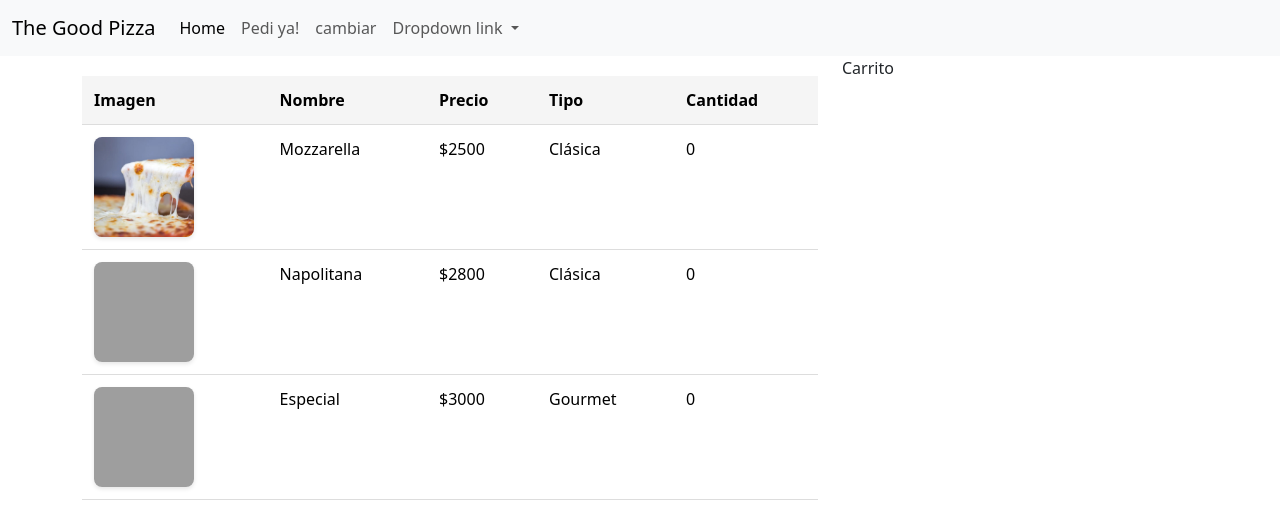
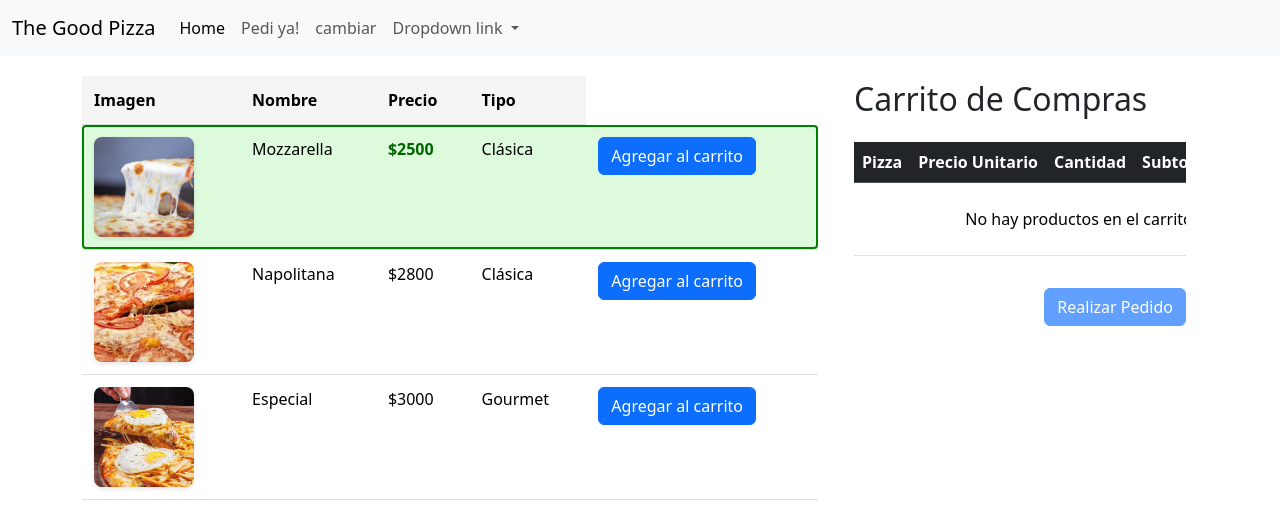
Before and after one commit to JulioTudai/proyectoAngular, an Angular app: page / in a window 1280 px wide. Shown: the top 528 px of the page. Built offline with nearby package versions, Linux system fonts and the light colour scheme; grey boxes are pictures that could not be loaded.

Commit message:
se agregaron interfaces y directivas, pizza y carrito

```diff
--- a/angular.json
+++ b/angular.json
@@ -33,10 +33,8 @@
             "tsConfig": "tsconfig.app.json",
             "inlineStyleLanguage": "scss",
             "assets": [
-              {
-                "glob": "**/*",
-                "input": "public"
-              }
+              "src/favicon.ico",
+              "src/assets"
             ],
             "styles": [
               "src/styles.scss"
@@ -92,10 +90,8 @@
             "tsConfig": "tsconfig.spec.json",
             "inlineStyleLanguage": "scss",
             "assets": [
-              {
-                "glob": "**/*",
-                "input": "public"
-              }
+              "src/favicon.ico",
+              "src/assets"
             ],
             "styles": [
               "src/styles.scss"
--- a/src/app/app.component.html
+++ b/src/app/app.component.html
@@ -35,7 +35,9 @@
         <div class="col-8">
             <app-pizza-list></app-pizza-list>
         </div>
-        <div class="col-4">Carrito</div>
+        <div class="col-4">
+          <app-carrito></app-carrito>
+        </div>
     </div>
 </div>
 </div>
--- a/src/app/app.module.ts
+++ b/src/app/app.module.ts
@@ -4,11 +4,13 @@ import { BrowserModule } from '@angular/platform-browser';
 import { AppRoutingModule } from './app-routing.module';
 import { AppComponent } from './app.component';
 import { PizzaListComponent } from './pizza-list/pizza-list.component';
+import { CarritoComponent } from './carrito/carrito.component';
 
 @NgModule({
   declarations: [
     AppComponent,
-    PizzaListComponent
+    PizzaListComponent,
+    CarritoComponent
   ],
   imports: [
     BrowserModule,
--- /dev/null
+++ b/src/app/carrito/Carrito.ts
@@ -0,0 +1,5 @@
+export interface CarritoItem {
+  nombre: string;
+  precio: number;
+  cantidad: number;
+}
--- /dev/null
+++ b/src/app/carrito/carrito.component.html
@@ -0,0 +1,50 @@
+<div class="container mt-4">
+  <h2 class="mb-4">Carrito de Compras</h2>
+
+  <div class="table-responsive">
+    <table class="table table-hover">
+      <thead class="table-dark">
+        <tr>
+          <th>Pizza</th>
+          <th class="text-end">Precio Unitario</th>
+          <th class="text-center">Cantidad</th>
+          <th class="text-end">Subtotal</th>
+          <th class="text-center">Acciones</th>
+        </tr>
+      </thead>
+      <tbody>
+        <tr *ngFor="let item of carritoItms; let i = index">
+          <td>{{ item.nombre }}</td>
+          <td class="text-end">{{ item.precio | currency:'USD':'symbol':'1.2-2' }}</td>
+          <td class="text-center"><span class="badge badge-warning" *ngIf="item.cantidad==0">¡Debe agregar una cantidad!</span></td>
+          <td class="text-end">{{ getSubtotal(item) | currency:'USD':'symbol':'1.2-2' }}</td>
+          <td class="text-center">
+            <button
+              class="btn btn-danger btn-sm"
+              (click)="removeItem(i)"
+              title="Eliminar del carrito"
+            >
+              <i class="bi bi-trash"></i> Eliminar
+            </button>
+          </td>
+        </tr>
+        <tr *ngIf="carritoItms.length === 0">
+          <td colspan="5" class="text-center">No hay productos en el carrito</td>
+        </tr>
+      </tbody>
+      <tfoot *ngIf="carritoItms.length > 0">
+        <tr class="table-active">
+          <td colspan="3" class="text-end fw-bold">Total:</td>
+          <td class="text-end fw-bold">{{ getTotal() | currency:'USD':'symbol':'1.2-2' }}</td>
+          <td></td>
+        </tr>
+      </tfoot>
+    </table>
+  </div>
+
+  <div class="d-flex justify-content-end mt-3">
+    <button class="btn btn-primary" [disabled]="carritoItms.length === 0">
+      Realizar Pedido
+    </button>
+  </div>
+</div>
--- /dev/null
+++ b/src/app/carrito/carrito.component.scss
@@ -0,0 +1,35 @@
+:host {
+  display: block;
+  margin-bottom: 2rem;
+}
+
+.table {
+  th {
+    white-space: nowrap;
+    vertical-align: middle;
+  }
+
+  td {
+    vertical-align: middle;
+  }
+
+  .btn-sm {
+    padding: 0.25rem 0.5rem;
+    display: inline-flex;
+    align-items: center;
+    gap: 0.25rem;
+  }
+}
+
+.btn-primary:disabled {
+  cursor: not-allowed;
+  opacity: 0.65;
+}
+
+/* Ensure proper spacing for the empty cart message */
+.table tbody tr:only-child td {
+  padding: 1.5rem;
+}
+
+/* Import Bootstrap Icons */
+@import url('https://cdn.jsdelivr.net/npm/bootstrap-icons@1.11.3/font/bootstrap-icons.min.css');
--- /dev/null
+++ b/src/app/carrito/carrito.component.ts
@@ -0,0 +1,29 @@
+import { Component, Input } from '@angular/core';
+import { CarritoItem } from './Carrito';
+
+@Component({
+  selector: 'app-carrito',
+  standalone: false,
+  templateUrl: './carrito.component.html',
+  styleUrl: './carrito.component.scss'
+})
+export class CarritoComponent {
+  @Input() carritoItms: CarritoItem[] = [];
+
+  // Calcular subtotal para un ítem
+  getSubtotal(item: CarritoItem): number {
+    return item.precio * item.cantidad;
+  }
+
+  // Calcular total para todos los ítems
+  getTotal(): number {
+    return this.carritoItms.reduce((total, item) => total + this.getSubtotal(item), 0);
+  }
+
+  // Eliminar ítem del carrito
+  removeItem(index: number): void {
+    if (index >= 0 && index < this.carritoItms.length) {
+      this.carritoItms.splice(index, 1);
+    }
+  }
+}
--- /dev/null
+++ b/src/app/pizza-list/Pizza.ts
@@ -0,0 +1,7 @@
+export interface Pizza {
+  nombre: string;
+  precio: number;
+  tipo: string;
+  imagen: string;
+  oferta: boolean;
+}
--- a/src/app/pizza-list/pizza-list.component.html
+++ b/src/app/pizza-list/pizza-list.component.html
@@ -5,30 +5,19 @@
             <th>Nombre</th>
             <th>Precio</th>
             <th>Tipo</th>
-            <th>Cantidad</th>
         </tr>
     </thead>
     <tbody>
-        <tr>
-            <td><img [src]="pizzas[0].image" [alt]="pizzas[0].name" class="pizza-image"></td>
-            <td>{{pizzas[0].name}}</td>
-            <td>${{pizzas[0].price}}</td>
-            <td>{{pizzas[0].type}}</td>
-            <td>{{pizzas[0].quantity}}</td>
-        </tr>
-        <tr>
-            <td><img [src]="pizzas[1].image" [alt]="pizzas[1].name" class="pizza-image"></td>
-            <td>{{pizzas[1].name}}</td>
-            <td>${{pizzas[1].price}}</td>
-            <td>{{pizzas[1].type}}</td>
-            <td>{{pizzas[1].quantity}}</td>
-        </tr>
-        <tr>
-            <td><img [src]="pizzas[2].image" [alt]="pizzas[2].name" class="pizza-image"></td>
-            <td>{{pizzas[2].name}}</td>
-            <td>${{pizzas[2].price}}</td>
-            <td>{{pizzas[2].type}}</td>
-            <td>{{pizzas[2].quantity}}</td>
+        <tr *ngFor="let pizza of pizzas" [class.oferta]="pizza.oferta">
+            <td>
+              <img [src]="pizza.imagen" [alt]="pizza.nombre" class="pizza-image">
+            </td>
+            <td>{{pizza.nombre}}</td>
+            <td [class.precio]="pizza.oferta">${{pizza.precio}}</td>
+            <td>{{pizza.tipo}}</td>
+            <td>
+              <button class="btn btn-primary">Agregar al carrito</button>
+            </td>
         </tr>
     </tbody>
 </table>
--- a/src/app/pizza-list/pizza-list.component.scss
+++ b/src/app/pizza-list/pizza-list.component.scss
@@ -1,3 +1,4 @@
+// Estilos para la imagen de la pizza
 .pizza-image {
   width: 100px;
   height: 100px;
@@ -6,23 +7,71 @@
   box-shadow: 0 2px 4px rgba(0, 0, 0, 0.1);
 }
 
+// Estilos base de la tabla
 table {
   width: 100%;
-  border-collapse: collapse;
+  border-collapse: separate;
+  border-spacing: 0;
   margin-top: 20px;
 
   th, td {
     padding: 12px;
     text-align: left;
-    border-bottom: 1px solid #ddd;
+    position: relative;
   }
 
   th {
     background-color: #f5f5f5;
     font-weight: bold;
+    border-bottom: 1px solid #ddd;
+    position: relative;
+    z-index: 1;
   }
 
-  tr:hover {
-    background-color: #f9f9f9;
+  // Estilo base para las filas
+  tbody tr {
+    border-bottom: 1px solid #ddd;
+
+    &:hover {
+      background-color: #f9f9f9;
+    }
+  }
+
+
+  // Estilos para las filas de oferta
+  .oferta {
+    position: relative;
+
+    // Fondo para toda la fila
+    & > td {
+      background-color: rgba(144, 238, 144, 0.3);
+    }
+
+    // Borde alrededor de toda la fila
+    &::after {
+      content: '';
+      position: absolute;
+      top: 0;
+      left: 0;
+      right: 0;
+      bottom: 0;
+      border: 2px solid green;
+      border-radius: 4px;
+      pointer-events: none;
+    }
+
+    // Estilo para el precio en oferta
+    .precio {
+      color: #006400;
+      font-weight: bold;
+    }
+
+    // Efecto hover
+    &:hover > td {
+      background-color: rgba(144, 238, 144, 0.5);
+    }
+
+
+
   }
 }
--- a/src/app/pizza-list/pizza-list.component.ts
+++ b/src/app/pizza-list/pizza-list.component.ts
@@ -1,4 +1,5 @@
 import { Component } from '@angular/core';
+import { Pizza } from './Pizza';
 
 @Component({
   selector: 'app-pizza-list',
@@ -7,28 +8,29 @@ import { Component } from '@angular/core';
   styleUrl: './pizza-list.component.scss'
 })
 export class PizzaListComponent {
-  pizzas = [
+  pizzas: Pizza[] = [
     {
-      name: 'Mozzarella',
-      price: 2500,
-      type: 'Clásica',
-      quantity: 0,
-      image: "img/Mozzarella-pizza.jpg"
+      nombre: 'Mozzarella',
+      precio: 2500,
+      tipo: 'Clásica',
+      imagen: "/assets/img/Mozzarella-pizza.jpg",
+      oferta: true
     },
     {
-      name: 'Napolitana',
-      price: 2800,
-      type: 'Clásica',
-      quantity: 0,
-      image: "img/Napolitana-pizza.jpg"
+      nombre: 'Napolitana',
+      precio: 2800,
+      tipo: 'Clásica',
+      imagen: "/assets/img/images.jpeg",
+      oferta: false
     },
     {
-      name: 'Especial',
-      price: 3000,
-      type: 'Gourmet',
-      quantity: 0,
-      image: "img/Especial-pizza.jpg"
+      nombre: 'Especial',
+      precio: 3000,
+      tipo: 'Gourmet',
+      imagen: "/assets/img/nu04s777Q_720x0__1.jpg",
+      oferta: false
     }
   ]
 
+
 }
```
Also changed, not shown: src/assets/img/images.jpeg (added), src/assets/img/nu04s777Q_720x0__1.jpg (added).
